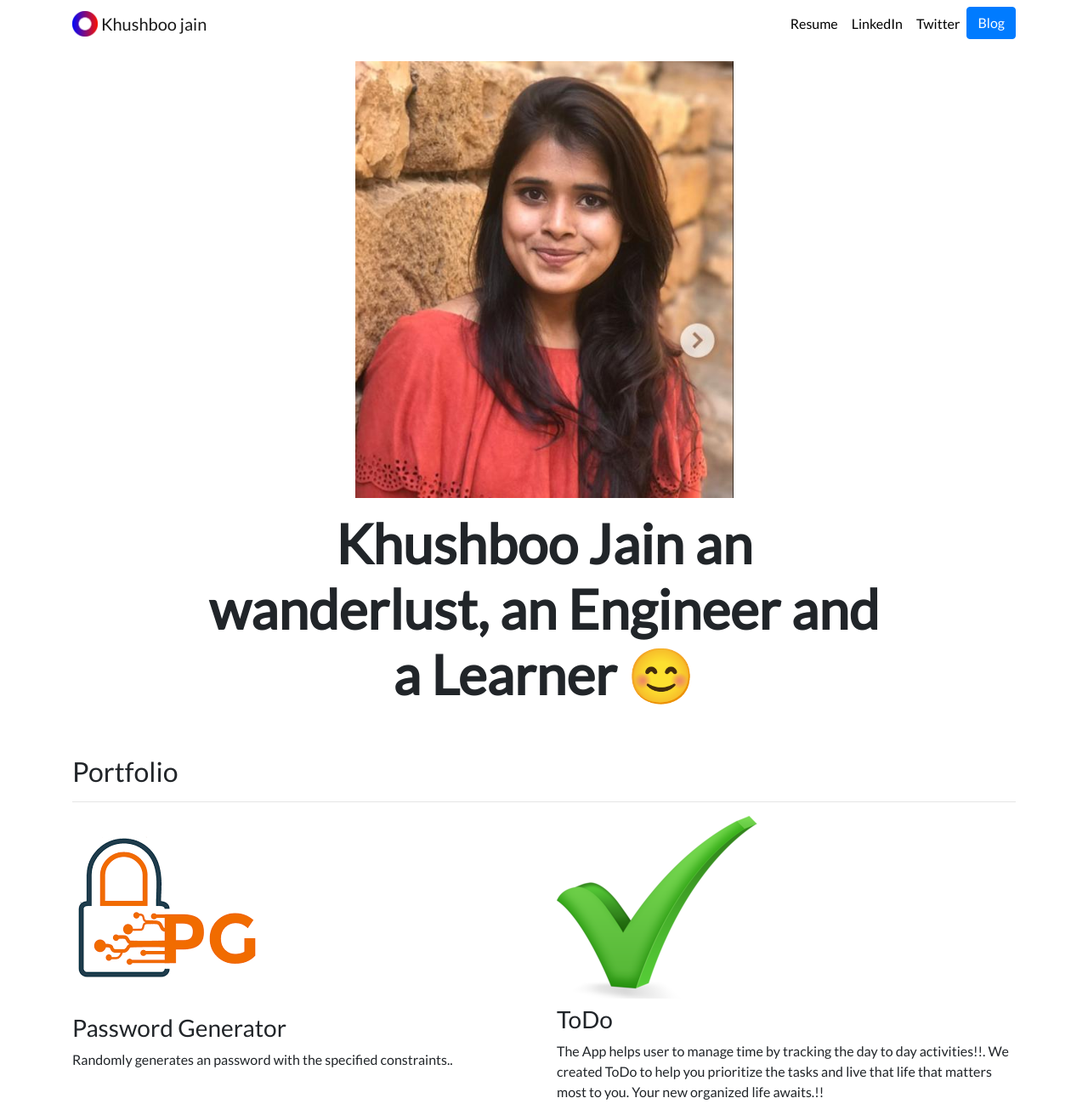
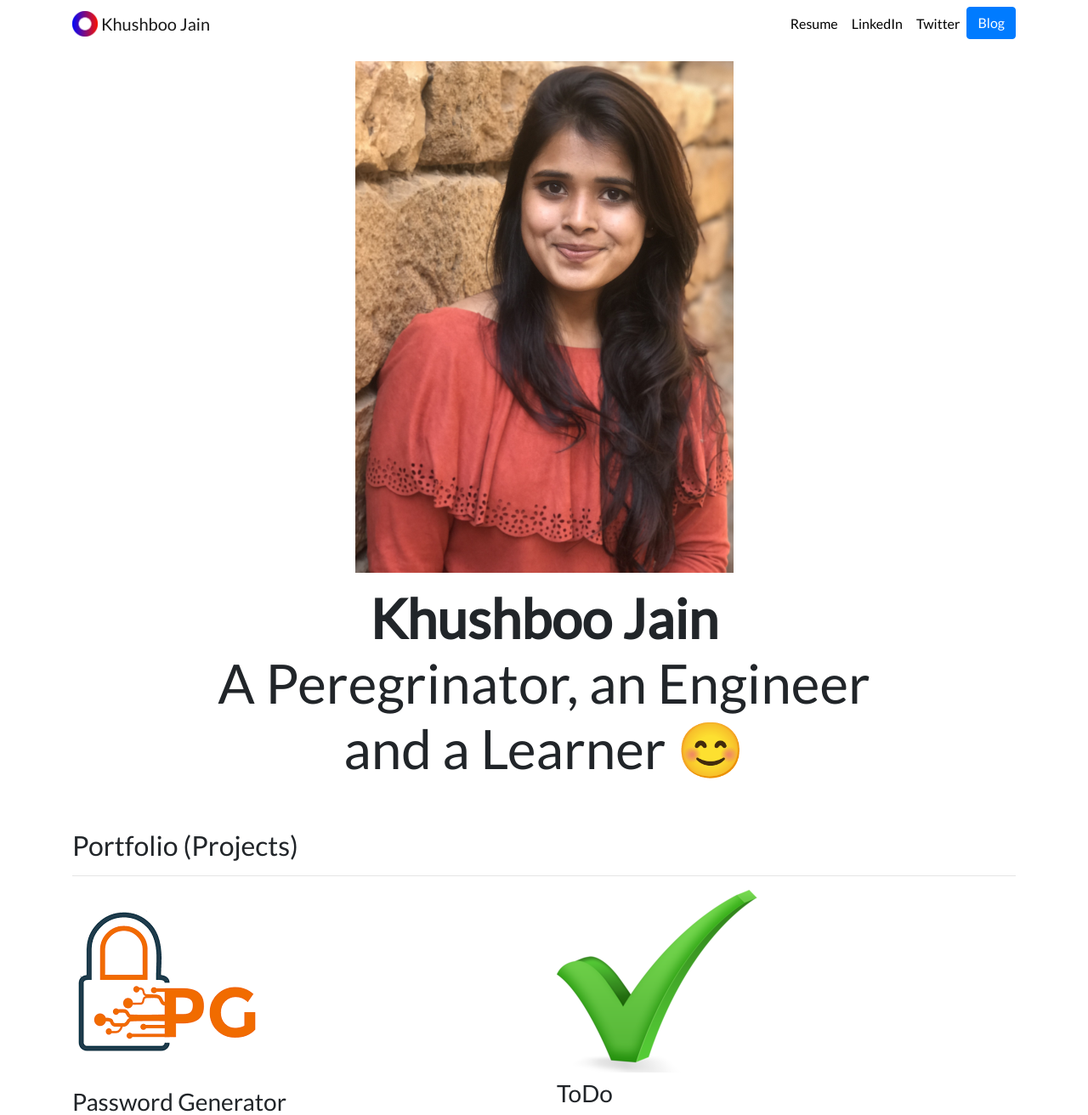
Before and after one commit to KhushiJain/django3-personal-portfolio, a Django app: page / in a window 1280 px wide. Shown: the top 1312 px of the page at 85% size. Run offline with Django 3.2, Linux system fonts and the light colour scheme; data comes from the database, SQL or seed files in the repository; both versions use the stored data as it was after the commit; some libraries are stand-ins or nearby versions.

Commit message:
added Todo changes

```diff
--- a/portfolio/templates/portfolio/base.html
+++ b/portfolio/templates/portfolio/base.html
@@ -25,7 +25,7 @@
     <div class="container">
       <a class="navbar-brand" href="{% url 'home' %}">
         <img src="{% static "portfolio/Logo.png" %}" width="30" height="30" class="d-inline-block align-top" alt="khushi's Logo">
-        <span>Khushboo jain</span>
+        <span>Khushboo Jain</span>
       </a>
       <button class="navbar-toggler" type="button" data-toggle="collapse" data-target="#navbarNav" aria-controls="navbarNav" aria-expanded="false" aria-label="Toggle navigation">
         <span class="navbar-toggler-icon"></span>
--- a/portfolio/templates/portfolio/home.html
+++ b/portfolio/templates/portfolio/home.html
@@ -12,11 +12,11 @@
 
 <div class="row justify-content-center mb-3">
   <div class="col-md-9 text-center">
-    <h1 id="hometext" class="font-weight-bold">Khushboo Jain an wanderlust, an Engineer and a Learner 😊</h1>
+    <h1 id="hometext" class="font-weight"><b>Khushboo Jain </b><br>A Peregrinator, an Engineer and a Learner 😊</h1>
   </div>
 </div>
 
-<h2 class="mt-5">Portfolio</h2>
+<h2 class="mt-5">Portfolio (Projects)</h2>
 <hr>
 <div class="row">
   {% for project in projects %}
```
Also changed, not shown: db.sqlite3, portfolio/static/portfolio/khushi.JPG.
